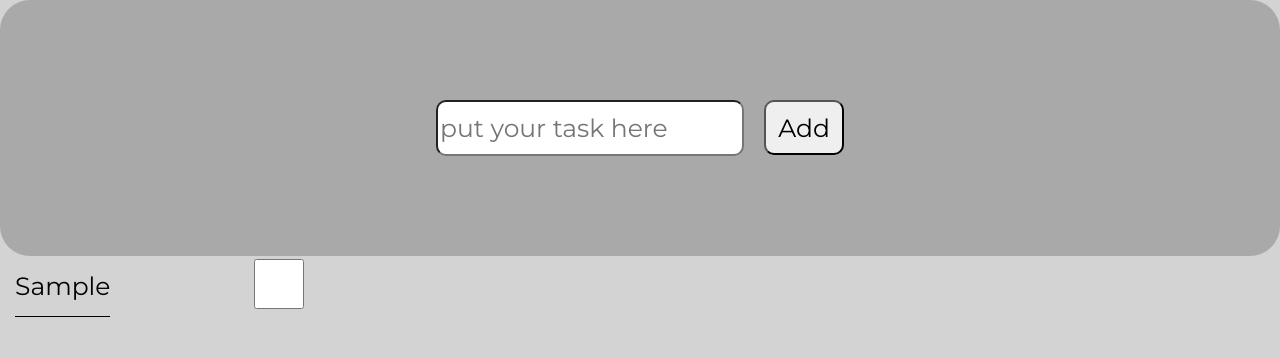
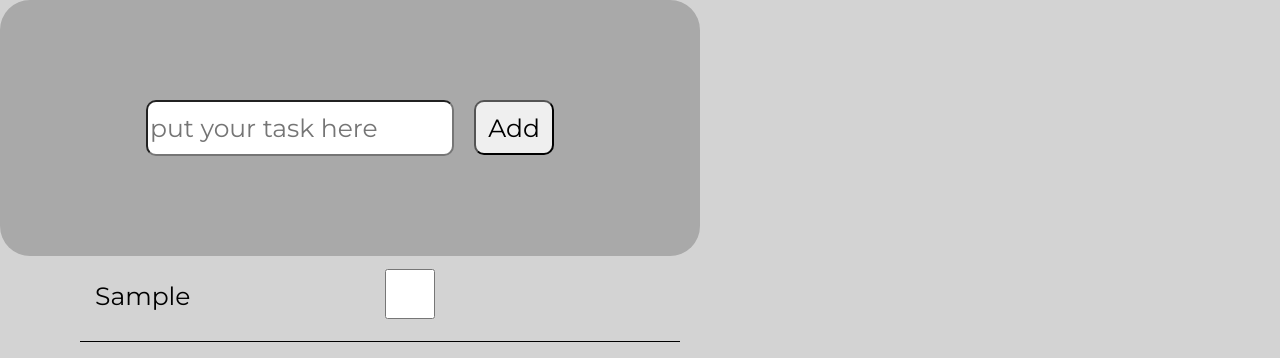
Before and after one commit to katefeline/hillel_fe_pro, a plain HTML site: page ht16_reminder/index.html in a window 1280 px wide. Both pictures are taken after typing "Sample" into the empty fields and a click on the button "Add". Drawn offline with Linux system fonts and the light colour scheme.

Commit message:
checkbox added

```diff
--- a/ht16_reminder/script.js
+++ b/ht16_reminder/script.js
@@ -5,13 +5,17 @@ addToDo.addEventListener('click', function() {
     let newToDo = toDo.value;
     let div = document.createElement('div');
     div.style.display = 'flex';
+    div.style.width = '500px';
+    div.style.borderBottom = '1px solid black';
+    div.style.padding = '10px 100px 0 0';
+    div.style.marginLeft = '80px';
+    div.style.justifyContent = 'space-between';
     let paragraph = document.createElement("p");
     paragraph.style.margin = '15px';
     paragraph.style.fontSize = '25px';
     paragraph.style.display = 'flex';
     paragraph.style.justifyContent = 'center';
     paragraph.style.paddingBottom = '15px';
-    paragraph.style.borderBottom = '1px solid black';
     let paragraphText = document.createTextNode(newToDo[0].toUpperCase() + newToDo.slice(1));
     paragraph.appendChild(paragraphText);
     let checkbox = document.createElement('input');
@@ -22,7 +26,11 @@ addToDo.addEventListener('click', function() {
     div.appendChild(checkbox);
     toDo.value = '';
 
-    if (checkbox.checked === true) {
-        paragraphText.style.textDecoration = 'line-through';
-    }
+    checkbox.addEventListener('click', function() {
+        if (checkbox.checked === true) {
+            paragraph.style.textDecoration = 'line-through';
+        } else {
+            paragraph.style.textDecoration = 'none';
+        }
+    });
 })
--- a/ht16_reminder/style.css
+++ b/ht16_reminder/style.css
@@ -10,6 +10,7 @@ body {
     padding: 100px;
     background-color: darkgray;
     border-radius: 30px;
+    width: 500px;
 }
 
 input {
```
